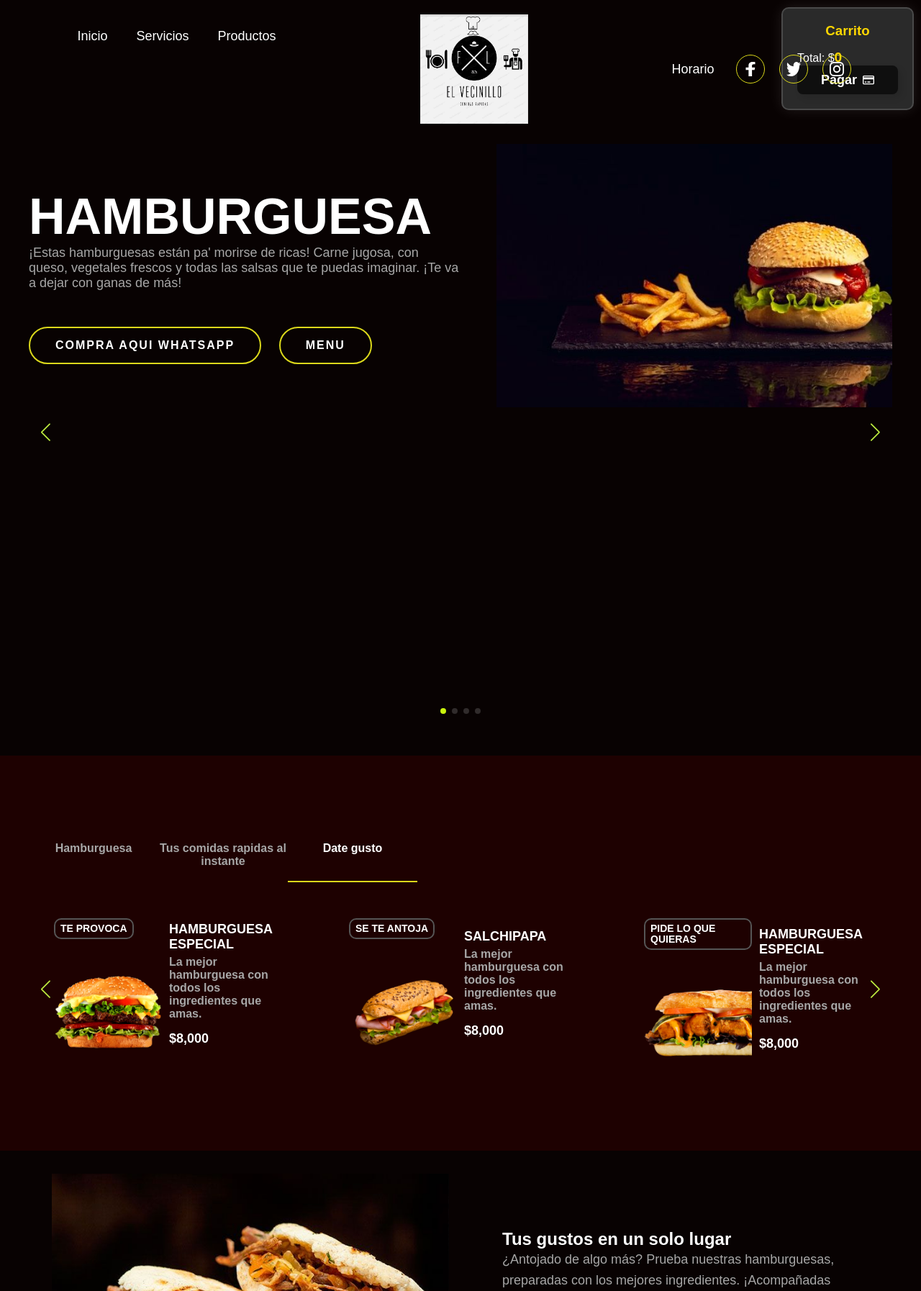
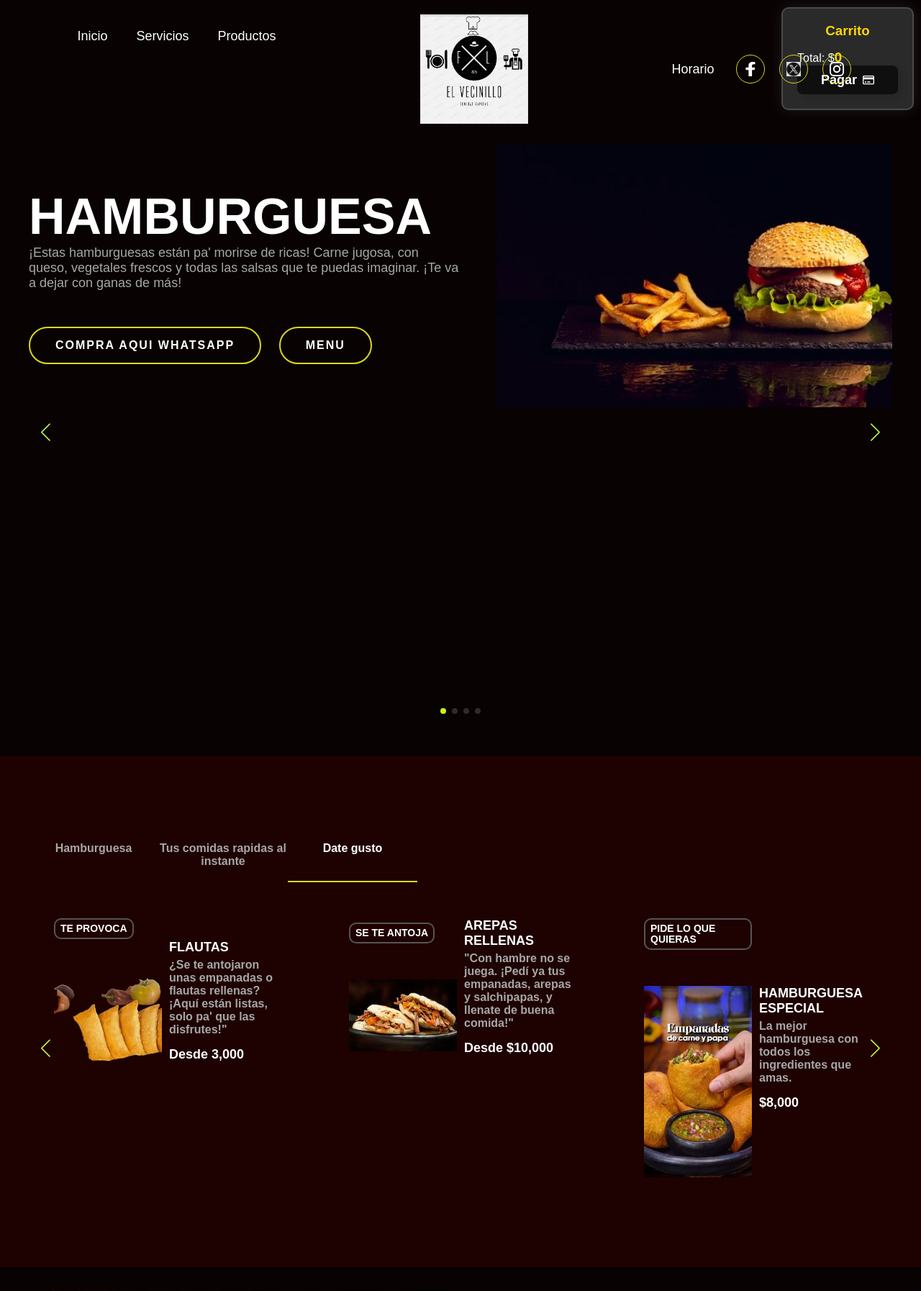
Before and after one commit to ivancho-11/EL_Vecinillo, a PHP site: page / in a window 1280 px wide. Shown: the top 1794 px of the page at 72% size. Run offline with PHP 8.4, Linux system fonts and the light colour scheme.

Commit message:
falta poco para terminar el proyecto

```diff
--- a/index.html
+++ b/index.html
@@ -62,7 +62,7 @@
 
                         <a href="#">
                             <div class="social">
-                            <img src="images/s2.svg" alt="Red Social 2">
+                                <img src="images/x.png" alt="Red Social 2">
                         </div>
                         </a>
                         <div class="social">
@@ -330,12 +330,12 @@
                   <div class="product">
                       <div class="product-img">
                           <h4>Te provoca</h4>
-                          <img src="images/food1.png" alt="Hamburguesa Especial">
+                          <img src="images2/FLAUTA.PNG" alt="Hamburguesa Especial">
                       </div>
                       <div class="product-txt">
-                          <h4>Hamburguesa Especial</h4>
-                          <p>La mejor hamburguesa con todos los ingredientes que amas.</p>
-                          <span class="price">$8,000</span>
+                          <h4>Flautas </h4>
+                          <p>¿Se te antojaron unas empanadas o flautas rellenas? ¡Aquí están listas, solo pa' que las disfrutes!"</p>
+                          <span class="price">Desde 3,000 </span>
                       </div>
                   </div>
               </div>
@@ -343,12 +343,12 @@
                   <div class="product">
                       <div class="product-img">
                           <h4>Se te antoja </h4>
-                          <img src="images/food2.png" alt="Hamburguesa Especial">
+                          <img src="images2/AREPS RELLENAS.PNG" alt="Hamburguesa Especial">
                       </div>
                       <div class="product-txt">
-                          <h4>Salchipapa</h4>
-                          <p>La mejor hamburguesa con todos los ingredientes que amas.</p>
-                          <span class="price">$8,000</span>
+                          <h4>AREPAS RELLENAS </h4>
+                          <p>"Con hambre no se juega. ¡Pedí ya tus empanadas, arepas y salchipapas, y llenate de buena comida!"</p>
+                          <span class="price">Desde $10,000</span>
                       </div>
                   </div>
               </div>
@@ -356,7 +356,7 @@
                   <div class="product">
                       <div class="product-img">
                           <h4>Pide lo que quieras</h4>
-                          <img src="images/food3.png" alt="Hamburguesa Especial">
+                          <img src="images2/PAPAS2.PNG" alt="Hamburguesa Especial">
                       </div>
                       <div class="product-txt">
                           <h4>Hamburguesa Especial</h4>
@@ -438,8 +438,10 @@
             <div class="txt">
                 <h4>Teléfono</h4>
                 <a href="#" id="whatsapp-enlace">
-                    <img src="images/ivan.jpg" alt="WhatsApp" style="width: 24px; height: 24px; vertical-align: middle;">
-                    "¿Tienes Hambre? ¡Pide Aquí por WhatsApp y Comida al Momento! 📱🍴"
+                    <img src="images/ivan.PNG" alt="WhatsApp" style="width: 24px; height: 24px; vertical-align: middle;">
+                    "¿No querés salir? No te preocupés,
+                    ¡te llevamos el saborcito directo a
+                    tu puerta!" 📱🍴"
                 </a>
 
                 <script>
@@ -462,7 +464,7 @@
                     </a>
                     <a href="#">
                         <div class="social">
-                            <img src="images/s2.svg" alt="Red Social 2">
+                            <img src="images/x.png" alt="Red Social 2">
                         </div>
                     </a>
                     <a href="#">
@@ -491,16 +493,27 @@
     <div class="link">
         <h4> GLOSARIO </h4>
         <ul>
-            <li><a href="#"> Menú</a></li>
-            <li><a href="#"> Domicilios</a></li>
-            <li><a href="#"> Promociones</a></li>
+            <li><a href="#" onclick="openMenu()">Menú</a></li>
+
+<!-- Ventana emergente para mostrar el PDF -->
+<div class="modal-overlay" id="modalOverlay">
+    <div class="modal-content">
+        <button class="close-btn" onclick="closeMenu()">Cerrar</button>
+        <iframe src="MENU.PDF" title="Menú PDF"></iframe>
+    </div>
+</div>
+
+            <li><a href="https://wa.me/573142584256" target="_blank">Domicilios</a></li>
+
+            <li><a href="https://wa.me/573142584256text=¡Hola!%20Estoy%20interesado%20en%20las%20promociones." target="_blank">Promociones</a></li>
+
         </ul>
     </div>
 
     <div class="link">
         <h4> PIDE LO QUE QUIERAS</h4>
         <ul>
-            <li><a href="#"> Contacto</a></li>
+            <li><a href="https://wa.me/573142584256" target="_blank"> Contacto</a></li>
             <li><a href="sobre_nosotros.html">Sobre Nosotros</a></li>
             <li><a href="#"> Ubicación</a></li>
         </ul>
@@ -526,7 +539,7 @@
             </a>
             <a href="#">
                 <div class="social">
-                <img src="images/s2.svg" alt="Red Social 2">
+                    <img src="images/x.png" alt="Red Social 2">
             </div>
             </a>
             <div class="social">
@@ -540,7 +553,7 @@
 
 
     <script src="https://cdn.jsdelivr.net/npm/swiper/swiper-bundle.min.js"></script>
-    <script src="menu-carrito.js"></script> <!-- Cambia la ruta si es necesario -->
+    <script src="menu-carrito.js"></script>
 
 
     <script src="java.js"></script>
--- a/java.js
+++ b/java.js
@@ -122,3 +122,10 @@ function initSwiper(selector, options) {
                           info.style.display = 'none';
                       });
                   }
+                  // MENU EMERGENTE
+                  function openMenu() {
+                    document.getElementById("modalOverlay").style.display = "flex";
+                }
+                function closeMenu() {
+                    document.getElementById("modalOverlay").style.display = "none";
+                  }
```
Also changed, not shown: style.css (+38 -0 lines), images/x.png (added), images2/AREPS RELLENAS.PNG (added), images2/CHORIPERROS.PNG (added), images2/CHORIZOS.PNG (added), images2/EMPANADAS.PNG (added), images2/FLAUTA.png (added), images2/FLAUTAS.PNG (added), images2/PAPAS.PNG (added), images2/PAPAS1.PNG (added), images2/PAPAS2.PNG (added), 6 other files.
